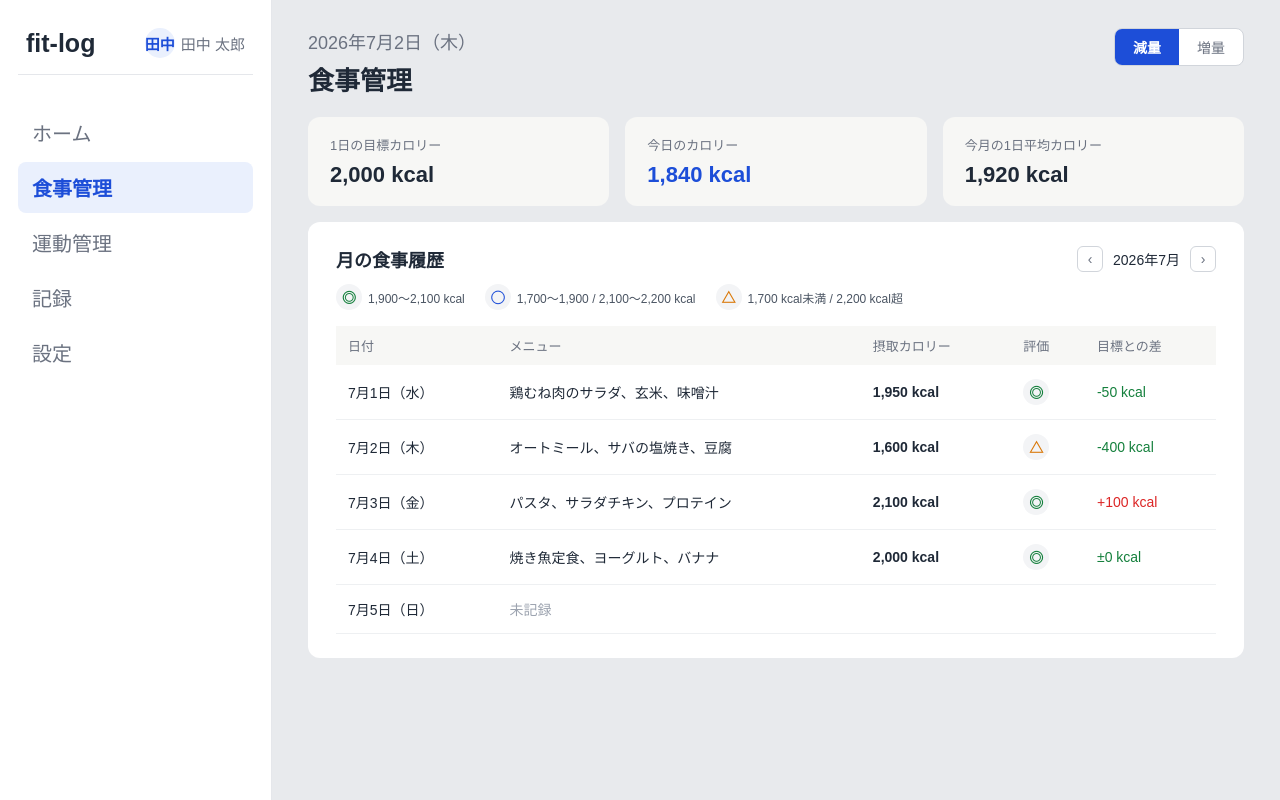
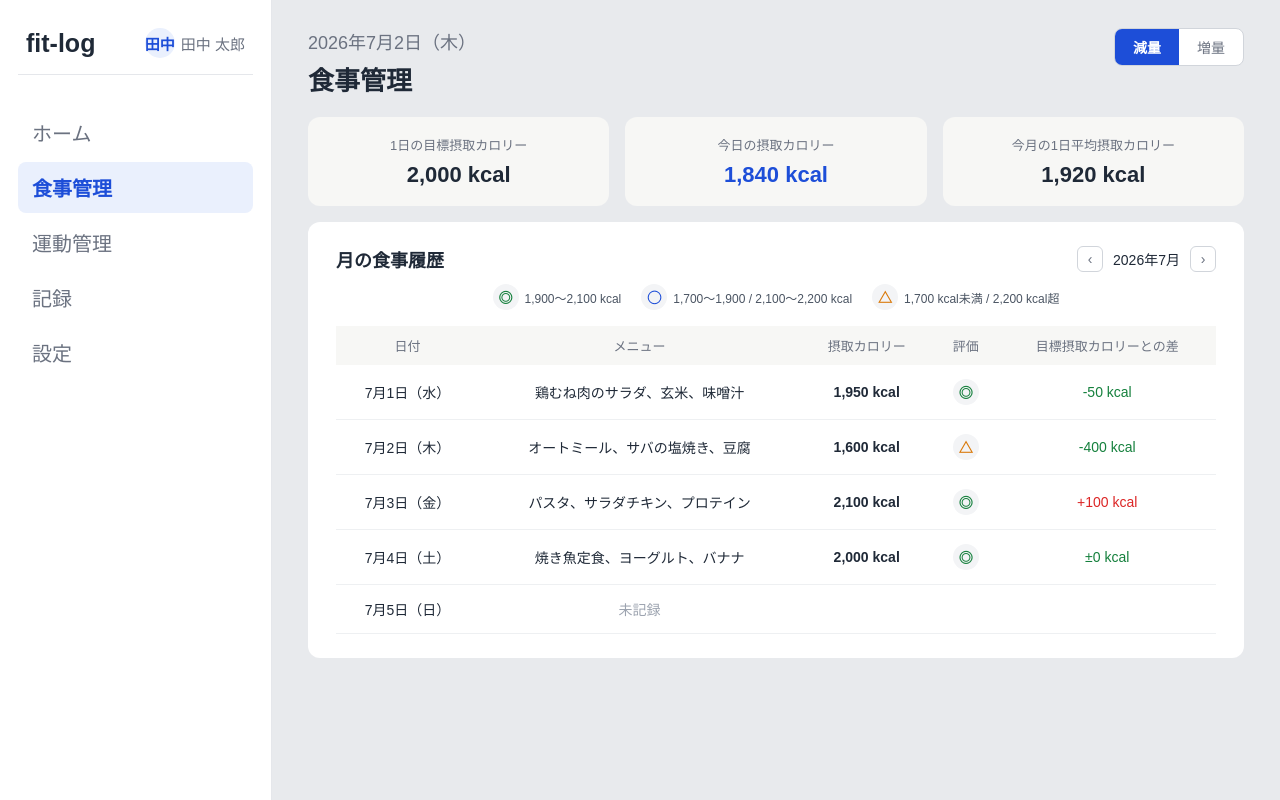
Before and after one commit to sho0411/fit-log-frontend, a Next.js app: page /meals in a window 1280 px wide. Built offline with nearby package versions, Linux system fonts and the light colour scheme.

Commit message:
style: カロリーラベルの文言を修正 and 全体を中央揃えに変更

```diff
--- a/src/app/(app)/meals/page.module.css
+++ b/src/app/(app)/meals/page.module.css
@@ -59,6 +59,7 @@
   background: #f7f7f5;
   border-radius: 12px;
   padding: 18px 22px;
+  text-align: center;
 }
 
 .summaryLabel {
@@ -128,6 +129,7 @@
 /* 評価の凡例 */
 .legend {
   display: flex;
+  justify-content: center;
   gap: 20px;
   margin-bottom: 16px;
 }
@@ -171,7 +173,7 @@
 }
 
 .th {
-  text-align: left;
+  text-align: center;
   font-size: 13px;
   font-weight: 500;
   color: #6b7280;
@@ -187,6 +189,7 @@
   padding: 14px 12px;
   font-size: 14px;
   color: #1f2937;
+  text-align: center;
 }
 
 .calories {
--- a/src/app/(app)/meals/page.tsx
+++ b/src/app/(app)/meals/page.tsx
@@ -126,19 +126,19 @@ export default function MealsPage() {
       {/* サマリーカード */}
       <div className={styles.summaryCards}>
         <section className={styles.summaryCard}>
-          <p className={styles.summaryLabel}>1日の目標カロリー</p>
+          <p className={styles.summaryLabel}>1日の目標摂取カロリー</p>
           <p className={styles.summaryValue}>
             {dailyCalorieGoal.toLocaleString()} kcal
           </p>
         </section>
         <section className={styles.summaryCard}>
-          <p className={styles.summaryLabel}>今日のカロリー</p>
+          <p className={styles.summaryLabel}>今日の摂取カロリー</p>
           <p className={`${styles.summaryValue} ${styles.summaryValuePrimary}`}>
             {todayCalories.toLocaleString()} kcal
           </p>
         </section>
         <section className={styles.summaryCard}>
-          <p className={styles.summaryLabel}>今月の1日平均カロリー</p>
+          <p className={styles.summaryLabel}>今月の1日平均摂取カロリー</p>
           <p className={styles.summaryValue}>
             {monthlyAverageCalories.toLocaleString()} kcal
           </p>
@@ -193,7 +193,7 @@ export default function MealsPage() {
               <th className={styles.th}>メニュー</th>
               <th className={styles.th}>摂取カロリー</th>
               <th className={styles.th}>評価</th>
-              <th className={styles.th}>目標との差</th>
+              <th className={styles.th}>目標摂取カロリーとの差</th>
             </tr>
           </thead>
           <tbody>
```
